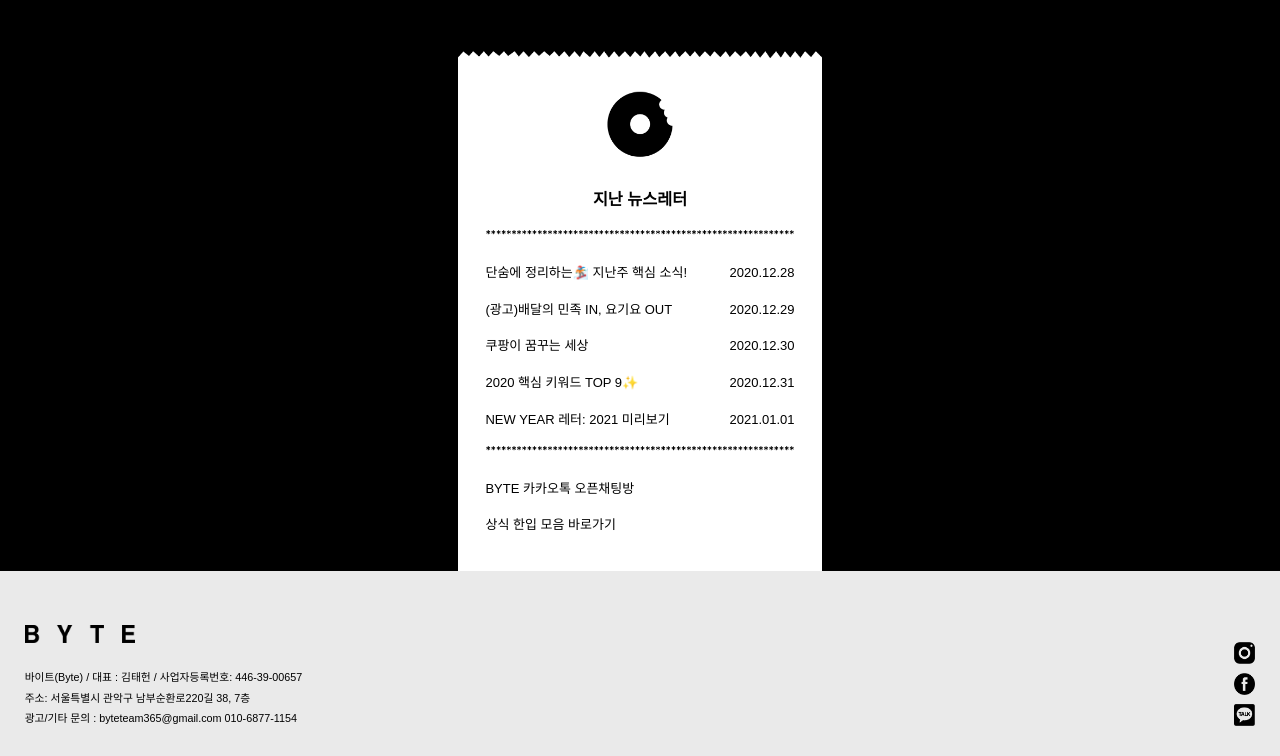
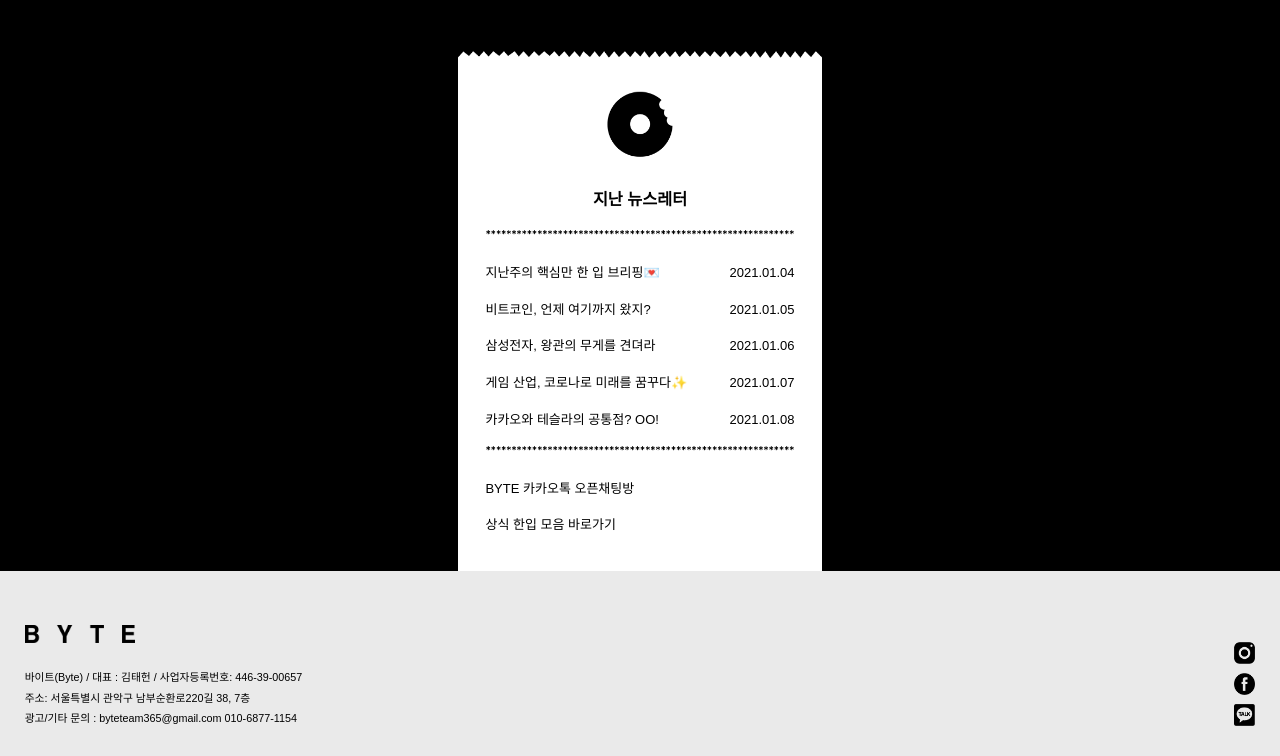
Before and after one commit to suuuum36/BYTE-web, a Django app: page / in a window 1280 px wide. Shown: the part 3343-4099 px from the top of the page. Run offline with Django 3.2, Linux system fonts and the light colour scheme; data that the repository does not hold is empty; some web fonts are replaced.

Commit message:
지난 뉴레 수정

```diff
--- a/BYTEWeb/main/templates/main/index.html
+++ b/BYTEWeb/main/templates/main/index.html
@@ -191,25 +191,25 @@
                             <img src = "{% static 'main/img/deco-line.png' %}">
                         </div>
                         <div class = "news_links">
-                            <a href = "https://stibee.com/api/v1.0/emails/share/P6AaPbw2WGlGCvQNymjFGIzsd0237g==">
-                                <div class = "news_t">단숨에 정리하는🏂 지난주 핵심 소식!</div>
-                                <div class = "news_d">2020.12.28</div>
+                            <a href = "https://stibee.com/api/v1.0/emails/share/kznL5VxtemW2RSV11ZUctUL_IZEEXg==">
+                                <div class = "news_t">지난주의 핵심만 한 입 브리핑💌</div>
+                                <div class = "news_d">2021.01.04</div>
                             </a>
-                            <a href = "https://stibee.com/api/v1.0/emails/share/qnSS4GoHvIQaYM5HVHDOBbWehaX9Fw==">
-                                <div class = "news_t">(광고)배달의 민족 IN, 요기요 OUT</div>
-                                <div class = "news_d">2020.12.29</div>
+                            <a href = "https://stibee.com/api/v1.0/emails/share/o3hazyeYAnR-8qS-_yuSdFENgxWtAw==">
+                                <div class = "news_t">비트코인, 언제 여기까지 왔지?</div>
+                                <div class = "news_d">2021.01.05</div>
                             </a>
-                            <a href = "https://stibee.com/api/v1.0/emails/share/1THNC7GEyB-t4wThxYpsoz_VCQcvaQ==">
-                                <div class = "news_t">쿠팡이 꿈꾸는 세상</div>
-                                <div class = "news_d">2020.12.30</div>
+                            <a href = "https://stibee.com/api/v1.0/emails/share/avnOglYW7Bh4TrRSjC_KVMSP2ge7MA==">
+                                <div class = "news_t">삼성전자, 왕관의 무게를 견뎌라</div>
+                                <div class = "news_d">2021.01.06</div>
                             </a>
-                            <a href = "https://stibee.com/api/v1.0/emails/share/TPIvMT8jTiTJyYMIwcWYMZTIiXVWpg==">
-                                <div class = "news_t">2020 핵심 키워드 TOP 9✨</div>
-                                <div class = "news_d">2020.12.31</div>
+                            <a href = "https://stibee.com/api/v1.0/emails/share/27wrpKwYM8r2A9Nav0p28G7BNm9nlQ==">
+                                <div class = "news_t">게임 산업, 코로나로 미래를 꿈꾸다✨</div>
+                                <div class = "news_d">2021.01.07</div>
                             </a>
-                            <a href = "https://stibee.com/api/v1.0/emails/share/szCsXZHXf5a53XDkL26Eu_zygyDenA==">
-                                <div class = "news_t">NEW YEAR 레터: 2021 미리보기</div>
-                                <div class = "news_d">2021.01.01</div>
+                            <a href = "https://stibee.com/api/v1.0/emails/share/TQb4SEIh5RxBqSt_Yelu2fAFwTjjyQ==">
+                                <div class = "news_t">카카오와 테슬라의 공통점? OO!</div>
+                                <div class = "news_d">2021.01.08</div>
                             </a>
                             <div class = "deco">
                                 <img src = "{% static 'main/img/deco-line.png' %}">
```
